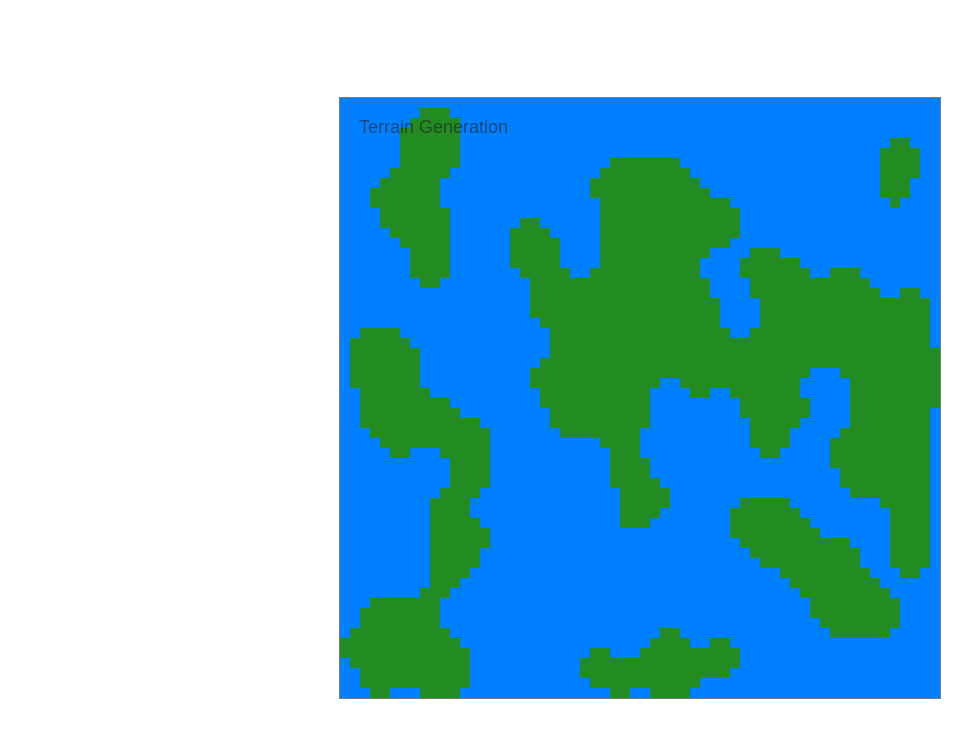
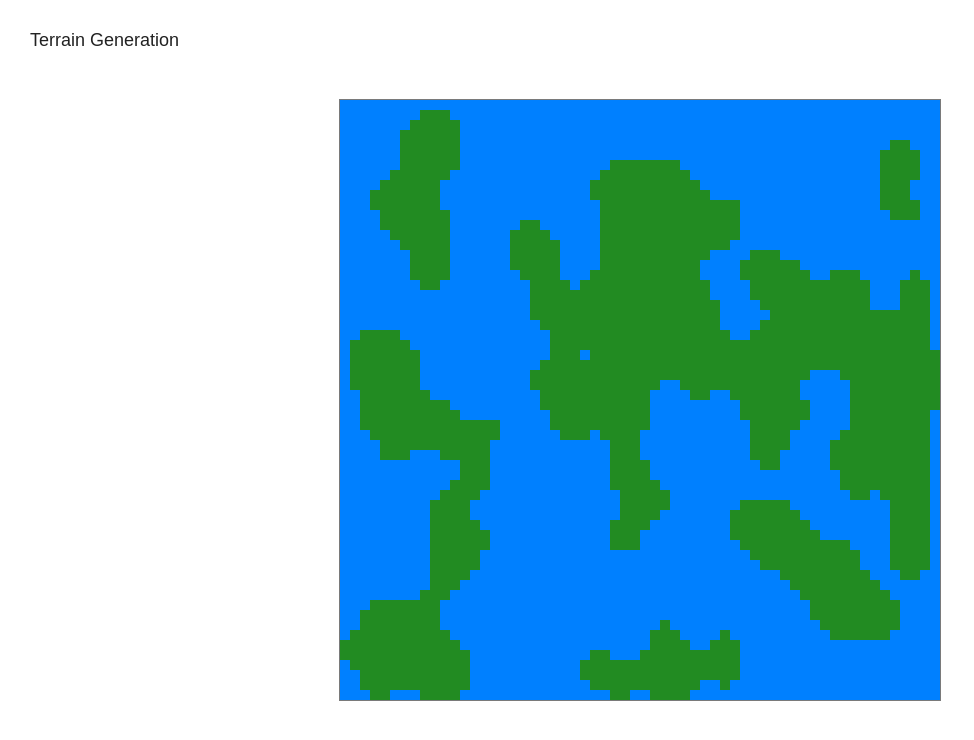
Before and after one commit to caio-emidio/terrain-generation, a plain HTML site: page index.html in a window 1280 px wide. Shown: the whole page, without its empty margins (0-974 px from the left). Drawn offline with Linux system fonts and the light colour scheme.

Commit message:
:lipstick: Arrumando.

```diff
--- a/assets/script.js
+++ b/assets/script.js
@@ -19,7 +19,7 @@ for (let i = 0; i < side * side; i++) {
     pixels[i] = blocks[random]
 }
 
-for (let c = 0; c < 7; c++) {
+for (let c = 0; c < 3; c++) {
     for (let i = 0; i < side * side; i++) {
         const neighbors = []
 
@@ -76,22 +76,3 @@ for (let i = 0; i < side * side; i++) {
     context.fillStyle = pixels[i].color
     context.fillRect(x * size, y * size, size, size)
 }
-
-/*
-
-    ? Funções.
-
-    * fillStyle
-    * fillRect
-
-    ? Blocos.
-
-    * 0. Water
-    * 1. Dirt
-    * 2. Grass
-    * 3. Sand
-    * 4. Stone
-    * 5. Dark Grass
-    * 6. Deep Water
-
-*/
--- a/assets/style.css
+++ b/assets/style.css
@@ -22,16 +22,14 @@ body {
     font-family: Arial, Helvetica, sans-serif;
 }
 
-.wrapper {
-    padding: 0 20px;
-}
-
 h1 {
     position: fixed;
+    top: 10px;
+    left: 10px;
     font-size: 18px;
     font-weight: lighter;
     margin: 20px;
-    color: rgba(34, 34, 34, 0.6);
+    color: rgba(34, 34, 34, 1);
 }
 
 canvas {
--- a/index.html
+++ b/index.html
@@ -9,10 +9,8 @@
 </head>
 
 <body>
-    <div class="wrapper">
-        <h1>Terrain Generation</h1>
-        <canvas id="canvas" width="600" height="600"></canvas>
-    </div>
+    <h1>Terrain Generation</h1>
+    <canvas id="canvas" width="600" height="600"></canvas>
 
     <script src="assets/script.js"></script>
 </body>
```
